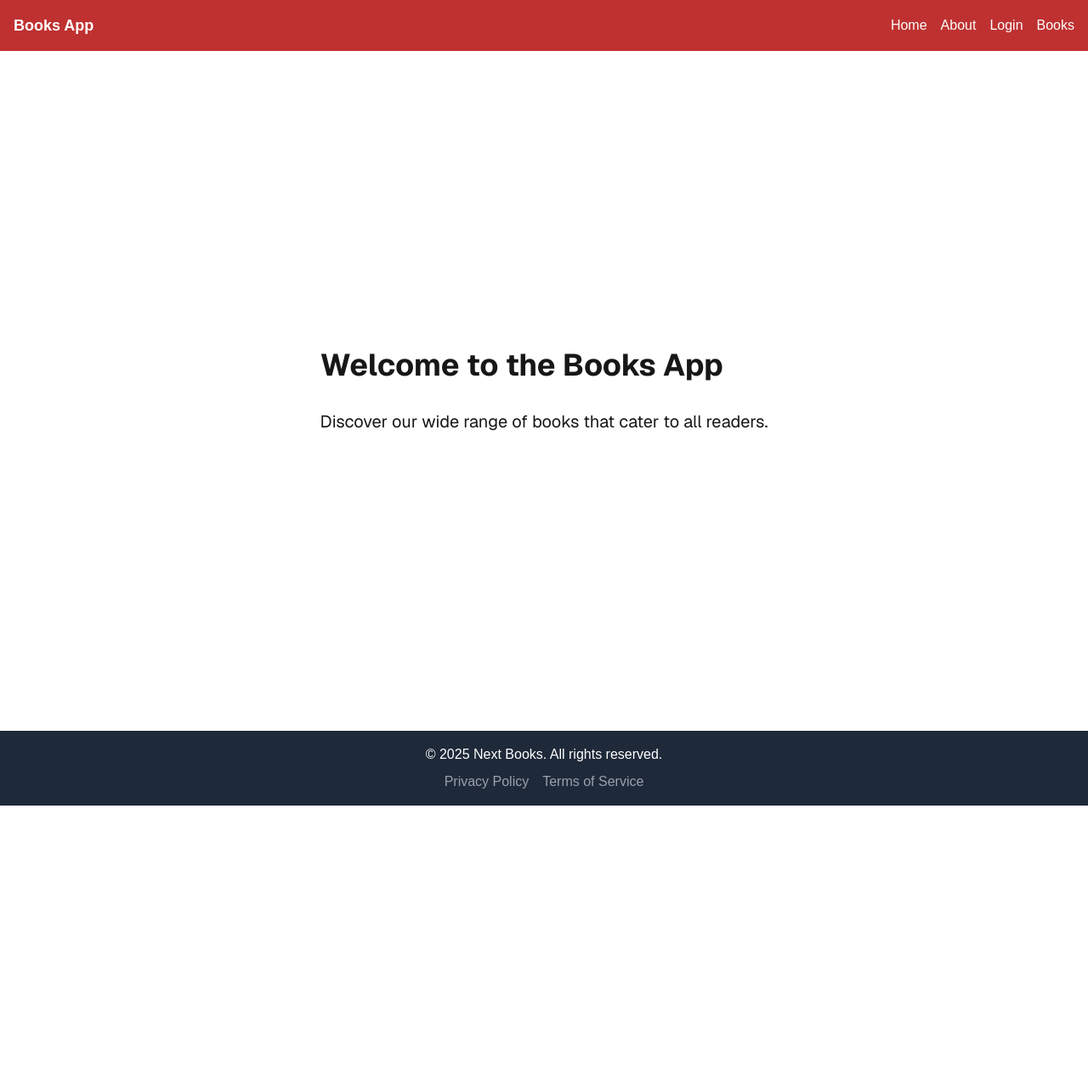
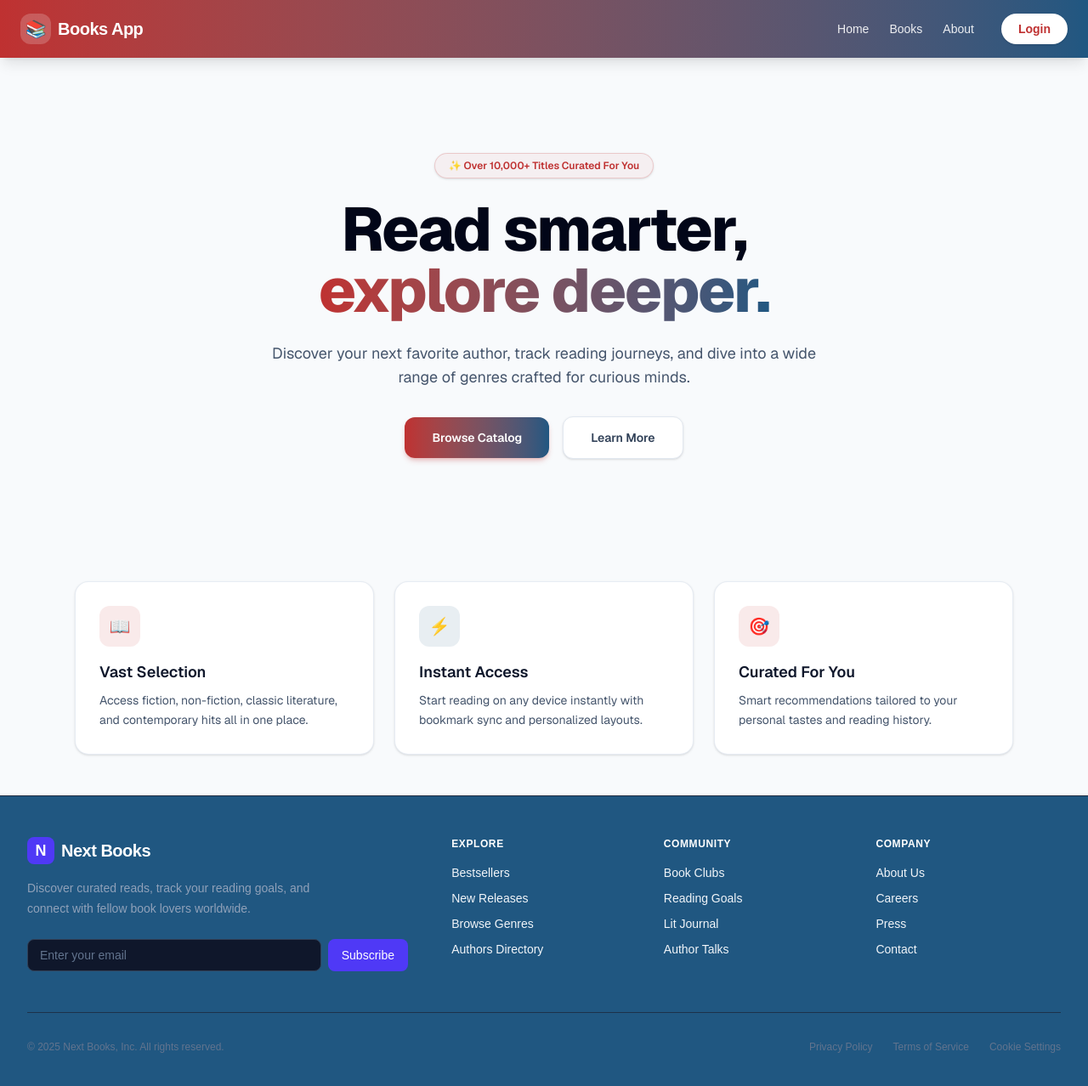
Before and after one commit to Apfirebolt/next_books, a Next.js app: page / in a window 1280 px wide. Shown: the top 1278 px of the page at 85% size. Before the commit the page ends 948 px from the top, so only its background shows below. Built offline with nearby package versions, Linux system fonts and the light colour scheme.

Commit message:
UI changes

```diff
--- a/src/app/books/page.jsx
+++ b/src/app/books/page.jsx
@@ -2,7 +2,7 @@
 
 import Books from "@/components/books";
 
-async function AboutPage() {
+async function BooksPage() {
 
   return (
     <div className="min-h-screen bg-gray-100">
@@ -11,4 +11,4 @@ async function AboutPage() {
   );
 }
 
-export default AboutPage;
+export default BooksPage;
--- a/src/app/page.js
+++ b/src/app/page.js
@@ -1,12 +1,85 @@
-import Image from "next/image";
+import Link from "next/link";
 
 export default function Home() {
   return (
-    <div className="grid grid-rows-[20px_1fr_20px] items-center justify-items-center min-h-screen p-8 pb-20 gap-16 sm:p-20 font-[family-name:var(--font-geist-sans)]">
-      <main className="flex flex-col gap-[32px] row-start-2 items-center sm:items-start">
-       <h1 className="text-4xl font-bold text-center sm:text-left">Welcome to the Books App</h1>
-        <p className="text-xl text-center sm:text-left">Discover our wide range of books that cater to all readers.</p>
-      </main>
+    <div className="min-h-screen bg-slate-50 text-slate-900 selection:bg-primary/20">
+      {/* Hero Section */}
+      <section className="relative overflow-hidden pt-20 pb-16 md:pt-28 md:pb-24">
+        {/* Ambient Gradient Blur */}
+        <div className="pointer-events-none absolute inset-x-0 -top-40 -z-10 transform-gpu overflow-hidden blur-3xl sm:-top-80">
+          <div className="relative left-[calc(50%-11rem)] aspect-[1155/678] w-[36.125rem] -translate-x-1/2 rotate-[30deg] bg-gradient-to-tr from-primary to-secondary opacity-20 sm:left-[calc(50%-30rem)] sm:w-[72.1875rem]" />
+        </div>
+
+        <div className="mx-auto max-w-5xl px-6 text-center">
+          <span className="inline-flex items-center gap-2 rounded-full border border-primary/20 bg-primary/5 px-4 py-1.5 text-xs font-semibold text-primary shadow-sm">
+            ✨ Over 10,000+ Titles Curated For You
+          </span>
+
+          <h1 className="mt-6 text-4xl font-extrabold tracking-tight text-slate-950 sm:text-6xl md:text-7xl">
+            Read smarter, <br className="hidden sm:inline" />
+            <span className="bg-gradient-to-r from-primary to-secondary bg-clip-text text-transparent">
+              explore deeper.
+            </span>
+          </h1>
+
+          <p className="mx-auto mt-6 max-w-2xl text-base text-slate-600 sm:text-lg">
+            Discover your next favorite author, track reading journeys, and dive into a wide range of genres crafted for curious minds.
+          </p>
+
+          {/* Call to Actions */}
+          <div className="mt-8 flex flex-col items-center justify-center gap-4 sm:flex-row">
+            <Link
+              href="/books"
+              className="w-full rounded-xl bg-gradient-to-r from-primary to-secondary px-8 py-3.5 text-sm font-semibold text-white shadow-md shadow-primary/25 transition hover:opacity-95 active:scale-95 sm:w-auto"
+            >
+              Browse Catalog
+            </Link>
+            <Link
+              href="/about"
+              className="w-full rounded-xl border border-slate-200 bg-white px-8 py-3.5 text-sm font-semibold text-slate-700 shadow-sm transition hover:bg-slate-50 hover:text-slate-900 active:scale-95 sm:w-auto"
+            >
+              Learn More
+            </Link>
+          </div>
+        </div>
+      </section>
+
+      {/* Feature Highlights Grid */}
+      <section className="mx-auto max-w-6xl px-6 py-12">
+        <div className="grid grid-cols-1 gap-6 md:grid-cols-3">
+
+          <div className="rounded-2xl border border-slate-200/80 bg-white p-7 shadow-sm transition-all hover:shadow-md">
+            <div className="flex h-12 w-12 items-center justify-center rounded-xl bg-primary/10 text-xl text-primary">
+              📖
+            </div>
+            <h3 className="mt-4 text-lg font-semibold text-slate-900">Vast Selection</h3>
+            <p className="mt-2 text-sm leading-relaxed text-slate-600">
+              Access fiction, non-fiction, classic literature, and contemporary hits all in one place.
+            </p>
+          </div>
+
+          <div className="rounded-2xl border border-slate-200/80 bg-white p-7 shadow-sm transition-all hover:shadow-md">
+            <div className="flex h-12 w-12 items-center justify-center rounded-xl bg-secondary/10 text-xl text-secondary">
+              ⚡
+            </div>
+            <h3 className="mt-4 text-lg font-semibold text-slate-900">Instant Access</h3>
+            <p className="mt-2 text-sm leading-relaxed text-slate-600">
+              Start reading on any device instantly with bookmark sync and personalized layouts.
+            </p>
+          </div>
+
+          <div className="rounded-2xl border border-slate-200/80 bg-white p-7 shadow-sm transition-all hover:shadow-md">
+            <div className="flex h-12 w-12 items-center justify-center rounded-xl bg-primary/10 text-xl text-primary">
+              🎯
+            </div>
+            <h3 className="mt-4 text-lg font-semibold text-slate-900">Curated For You</h3>
+            <p className="mt-2 text-sm leading-relaxed text-slate-600">
+              Smart recommendations tailored to your personal tastes and reading history.
+            </p>
+          </div>
+
+        </div>
+      </section>
     </div>
   );
 }
--- /dev/null
+++ b/src/app/test/page.jsx
@@ -0,0 +1,32 @@
+'use client';
+
+import { useState, useEffect } from 'react';
+
+const TestPage = () => {
+
+  useEffect(() => {
+    async function fetchData() {
+      try {
+        const apiData = await fetch('https://jsonplaceholder.typicode.com/posts');
+        const jsonData = await apiData.json();
+        console.log(jsonData);
+      }
+        catch (error) {
+        console.error('Error fetching data:', error);
+      }
+    }
+    fetchData();
+  }, []);
+
+  let arr = [1, 2, 3, 4, 5];
+  let squares = arr.map(num => num * num);
+  console.log('Squares:', squares);
+
+  return (
+    <div className="min-h-screen bg-gray-100">
+      <h1 className="text-4xl font-bold text-center pt-10">Test Page</h1>
+    </div>
+  );
+}
+
+export default TestPage;
--- a/src/components/footer.jsx
+++ b/src/components/footer.jsx
@@ -1,15 +1,101 @@
+'use client'
+
+import React from 'react';
+
 const Footer = () => {
-    return (
-        <footer className="bg-gray-800 text-white py-4">
-            <div className="container mx-auto text-center">
-                <p>&copy; {new Date().getFullYear()} Next Books. All rights reserved.</p>
-                <div className="mt-2">
-                    <a href="/privacy" className="text-gray-400 hover:text-white mx-2">Privacy Policy</a>
-                    <a href="/terms" className="text-gray-400 hover:text-white mx-2">Terms of Service</a>
-                </div>
+  const currentYear = new Date().getFullYear();
+
+  return (
+    <footer className="border-t border-slate-800 bg-secondary text-slate-100">
+      {/* Main Grid */}
+      <div className="mx-auto max-w-7xl px-6 py-12 lg:px-8">
+        <div className="grid grid-cols-1 gap-8 md:grid-cols-2 lg:grid-cols-5">
+
+          {/* Brand & Newsletter */}
+          <div className="lg:col-span-2">
+            <div className="flex items-center gap-2">
+              <span className="flex h-8 w-8 items-center justify-center rounded-lg bg-indigo-600 text-white font-bold text-lg">
+                N
+              </span>
+              <span className="text-xl font-semibold text-white tracking-tight">
+                Next Books
+              </span>
             </div>
-        </footer>
-    );
+            <p className="mt-4 max-w-sm text-sm leading-6 text-slate-400">
+              Discover curated reads, track your reading goals, and connect with fellow book lovers worldwide.
+            </p>
+
+            <form className="mt-6 flex max-w-md gap-2" onSubmit={(e) => e.preventDefault()}>
+              <input
+                type="email"
+                placeholder="Enter your email"
+                className="w-full rounded-lg border border-slate-700 bg-slate-900 px-3.5 py-2 text-sm text-white placeholder-slate-500 focus:border-indigo-500 focus:outline-none focus:ring-1 focus:ring-indigo-500"
+              />
+              <button
+                type="submit"
+                className="rounded-lg bg-indigo-600 px-4 py-2 text-sm font-medium text-white transition hover:bg-indigo-500"
+              >
+                Subscribe
+              </button>
+            </form>
+          </div>
+
+          {/* Navigation Column 1 */}
+          <div>
+            <h4 className="text-xs font-semibold uppercase tracking-wider text-white">
+              Explore
+            </h4>
+            <ul className="mt-4 space-y-2.5 text-sm">
+              <li><a href="/bestsellers" className="hover:text-white transition">Bestsellers</a></li>
+              <li><a href="/new-releases" className="hover:text-white transition">New Releases</a></li>
+              <li><a href="/genres" className="hover:text-white transition">Browse Genres</a></li>
+              <li><a href="/authors" className="hover:text-white transition">Authors Directory</a></li>
+            </ul>
+          </div>
+
+          {/* Navigation Column 2 */}
+          <div>
+            <h4 className="text-xs font-semibold uppercase tracking-wider text-white">
+              Community
+            </h4>
+            <ul className="mt-4 space-y-2.5 text-sm">
+              <li><a href="/clubs" className="hover:text-white transition">Book Clubs</a></li>
+              <li><a href="/challenges" className="hover:text-white transition">Reading Goals</a></li>
+              <li><a href="/blog" className="hover:text-white transition">Lit Journal</a></li>
+              <li><a href="/events" className="hover:text-white transition">Author Talks</a></li>
+            </ul>
+          </div>
+
+          {/* Navigation Column 3 */}
+          <div>
+            <h4 className="text-xs font-semibold uppercase tracking-wider text-white">
+              Company
+            </h4>
+            <ul className="mt-4 space-y-2.5 text-sm">
+              <li><a href="/about" className="hover:text-white transition">About Us</a></li>
+              <li><a href="/careers" className="hover:text-white transition">Careers</a></li>
+              <li><a href="/press" className="hover:text-white transition">Press</a></li>
+              <li><a href="/contact" className="hover:text-white transition">Contact</a></li>
+            </ul>
+          </div>
+
+        </div>
+
+        {/* Bottom Bar */}
+        <div className="mt-12 flex flex-col items-center justify-between gap-4 border-t border-slate-800/80 pt-8 sm:flex-row">
+          <p className="text-xs text-slate-500">
+            &copy; {currentYear} Next Books, Inc. All rights reserved.
+          </p>
+
+          <div className="flex space-x-6 text-xs text-slate-500">
+            <a href="/privacy" className="hover:text-slate-300 transition">Privacy Policy</a>
+            <a href="/terms" className="hover:text-slate-300 transition">Terms of Service</a>
+            <a href="/cookies" className="hover:text-slate-300 transition">Cookie Settings</a>
+          </div>
+        </div>
+      </div>
+    </footer>
+  );
 };
 
 export default Footer;
--- a/src/components/header.jsx
+++ b/src/components/header.jsx
@@ -2,31 +2,56 @@ import Link from 'next/link';
 
 const Header = () => {
   return (
-    <header className="bg-primary p-4">
-      <nav className="container mx-auto flex justify-between items-center">
-        <div className="text-white text-lg font-bold">Books App</div>
-        <ul className="flex space-x-4">
+    <header className="sticky top-0 z-50 bg-gradient-to-r from-primary to-secondary shadow-lg shadow-black/10 backdrop-blur-sm">
+      <nav className="container mx-auto flex items-center justify-between px-6 py-4">
+        {/* Brand Logo */}
+        <Link
+          href="/"
+          className="flex items-center gap-2 text-xl font-bold tracking-tight text-white transition-opacity hover:opacity-90"
+        >
+          <span className="flex h-9 w-9 items-center justify-center rounded-xl bg-white/20 text-white backdrop-blur-md">
+            📚
+          </span>
+          <span>Books App</span>
+        </Link>
+
+        {/* Navigation Links */}
+        <div className="flex items-center gap-8">
+          <ul className="flex items-center space-x-6 text-sm font-medium text-white/90">
             <li>
-            <Link href="/" className="text-white hover:text-gray-200" passHref>
+              <Link
+                href="/"
+                className="transition-colors duration-200 hover:text-white"
+              >
                 Home
               </Link>
             </li>
             <li>
-            <Link href="/about" className="text-white hover:text-gray-200" passHref>
+              <Link
+                href="/books"
+                className="transition-colors duration-200 hover:text-white"
+              >
+                Books
+              </Link>
+            </li>
+            <li>
+              <Link
+                href="/about"
+                className="transition-colors duration-200 hover:text-white"
+              >
                 About
               </Link>
             </li>
-          <li>
-            <Link href="/login" className="text-white hover:text-gray-200" passHref>
+          </ul>
+
+          {/* Action Button */}
+          <Link
+            href="/login"
+            className="rounded-full bg-white px-5 py-2 text-sm font-semibold text-primary shadow-sm transition-all duration-200 hover:bg-white/90 hover:shadow-md active:scale-95"
+          >
             Login
           </Link>
-          </li>
-          <li>
-            <Link href="/books" className="text-white hover:text-gray-200" passHref>
-              Books
-            </Link>
-          </li>
-        </ul>
+        </div>
       </nav>
     </header>
   );
```
Also changed, not shown: package.json (+5 -2 lines), docker-compose.yaml (added), 2 other files (tests, documents, lock files or other folders). Lines whose indentation alone changed are shown as unchanged.
